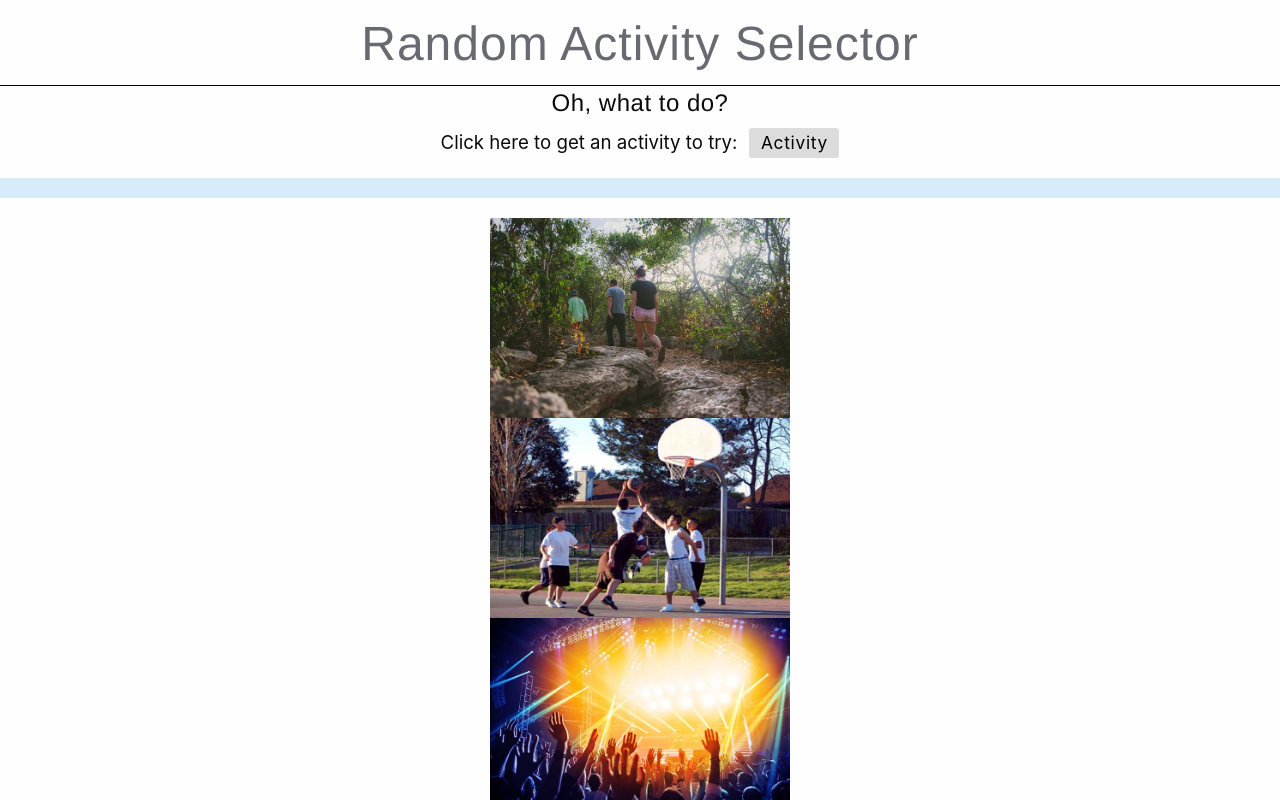
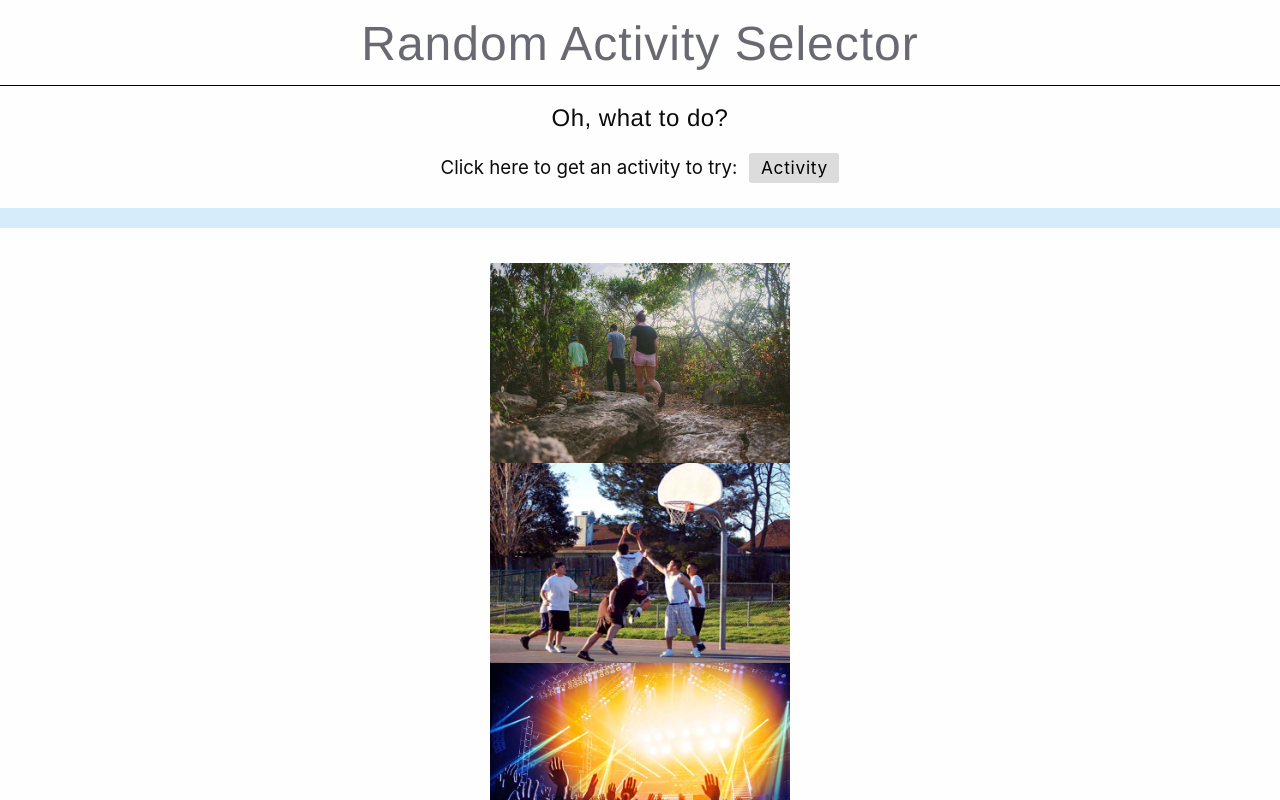
Before and after one commit to jeffberlin/Activity-Randomizer-React, a React (Create React App) app: page / in a window 1280 px wide. Shown: the top 800 px of the page. Built offline with nearby package versions, Linux system fonts and the light colour scheme.

Commit message:
Fixed some spacing issues
Fixed some spacing issues

```diff
--- a/src/App.css
+++ b/src/App.css
@@ -16,8 +16,13 @@ h3 {
   letter-spacing: .5px;
 }
 
+#callout {
+  padding-top: 15px;
+}
+
 #clickIt {
-  padding-bottom: 20px;
+  padding-bottom: 25px;
+  padding-top: 10px;
 }
 
 span {
@@ -49,7 +54,7 @@ input:active {
 
 #result {
   background-color: #d7ecfa;
-  margin-bottom: 20px;
+  margin-bottom: 35px;
   position: relative;
 }
 
```
